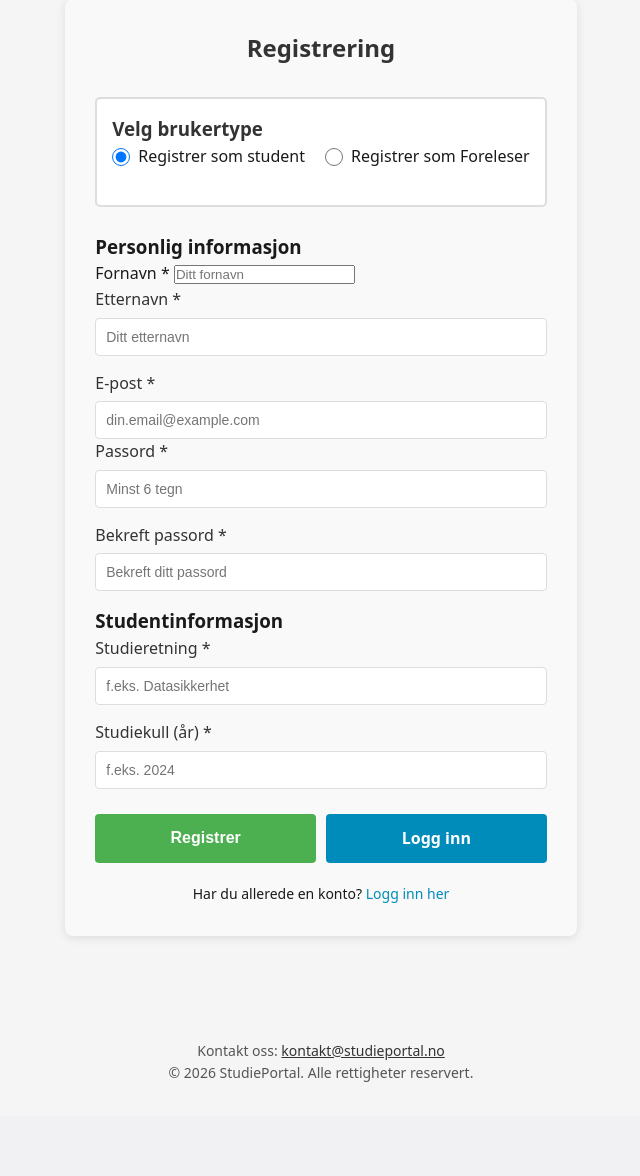
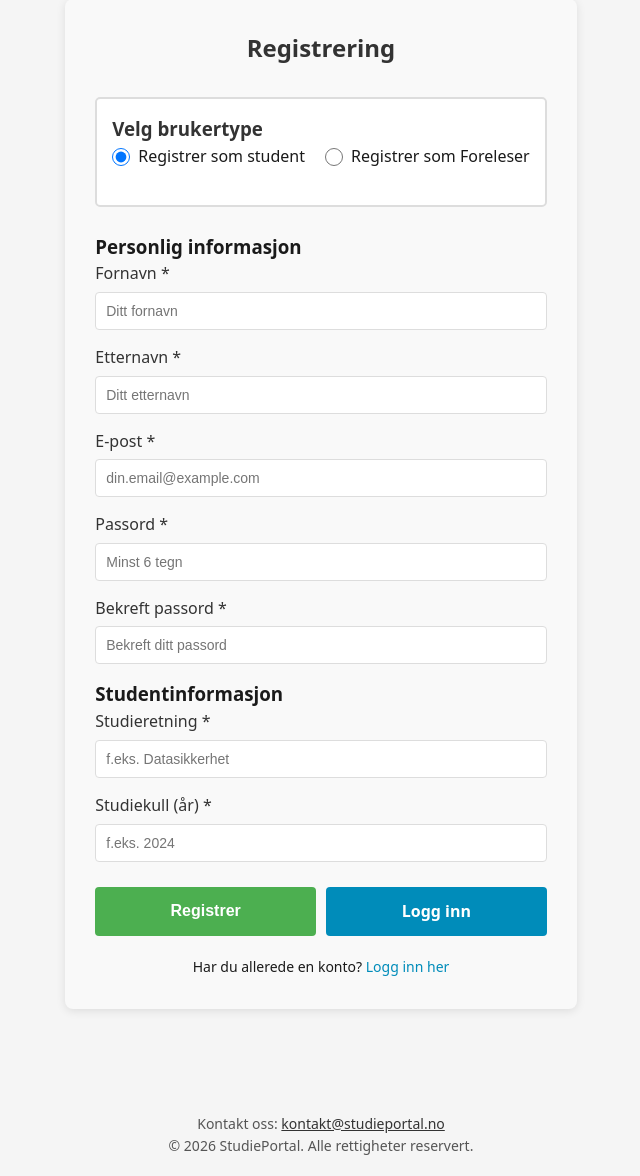
Before and after one commit to BnjMui/datasikkerhet_i_utvikling_og_drift_v26, a PHP site: page /register.php in a window 1280 px wide. Shown: the part 155-1331 px from the top of the page, without its empty margins (319-959 px from the left). Before the commit the page ends 1237 px from the top, so only its background shows below. Run offline with PHP 8.4, Linux system fonts and the light colour scheme.

Commit message:
fikset fornavninputseksjon

```diff
--- a/register.php
+++ b/register.php
@@ -48,7 +48,7 @@ $rolle = 'guest';
                 </div>
             <?php endif; ?>
 
-            <form method="POST" action="registreringsprosess.php" enctype="multipart/form-data" novalidate>
+            <section method="POST" action="registreringsprosess.php" enctype="multipart/form-data" novalidate>
                 <fieldset class="user-type-section">
                     <h3>Velg brukertype</h3>
                     <article class="radio-group">
@@ -75,7 +75,7 @@ $rolle = 'guest';
                     <input type="text" id="lastname" name="lastname" placeholder="Ditt etternavn" required>
                 </form>
 
-                <formiv class="form-group">
+                <form class="form-group">
                     <label for="email">E-post *</label>
                     <input type="email" id="email" name="email" placeholder="din.email@example.com" required>
                 </form>
@@ -142,7 +142,7 @@ $rolle = 'guest';
                     <button type="submit">Registrer</button>
                     <a href="login.php" class="btn-login">Logg inn</a>
                 </section>
-            </form>
+            </section>
 
             <section class="login-link">
                 <p>Har du allerede en konto? <a href="login.php">Logg inn her</a></p>
```
